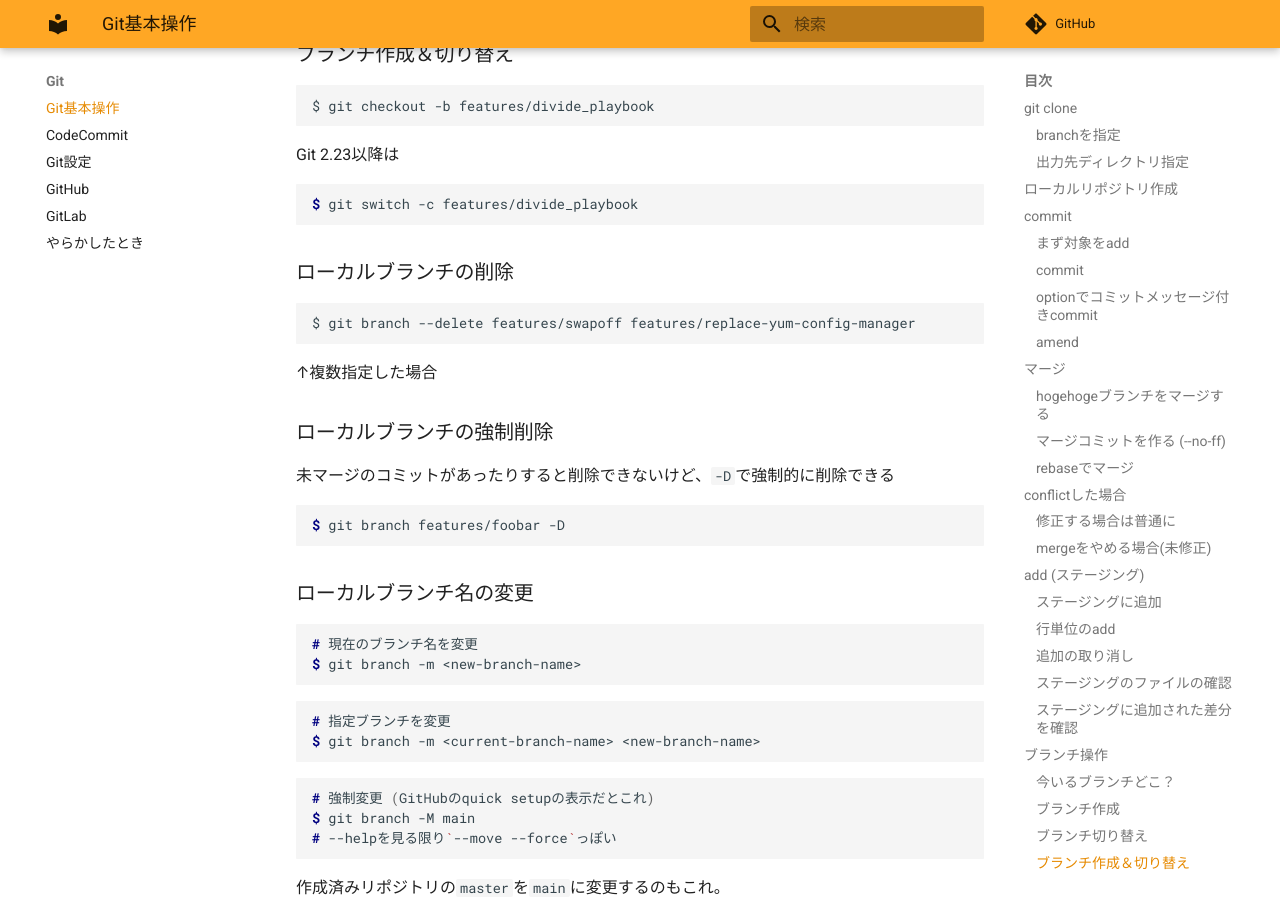
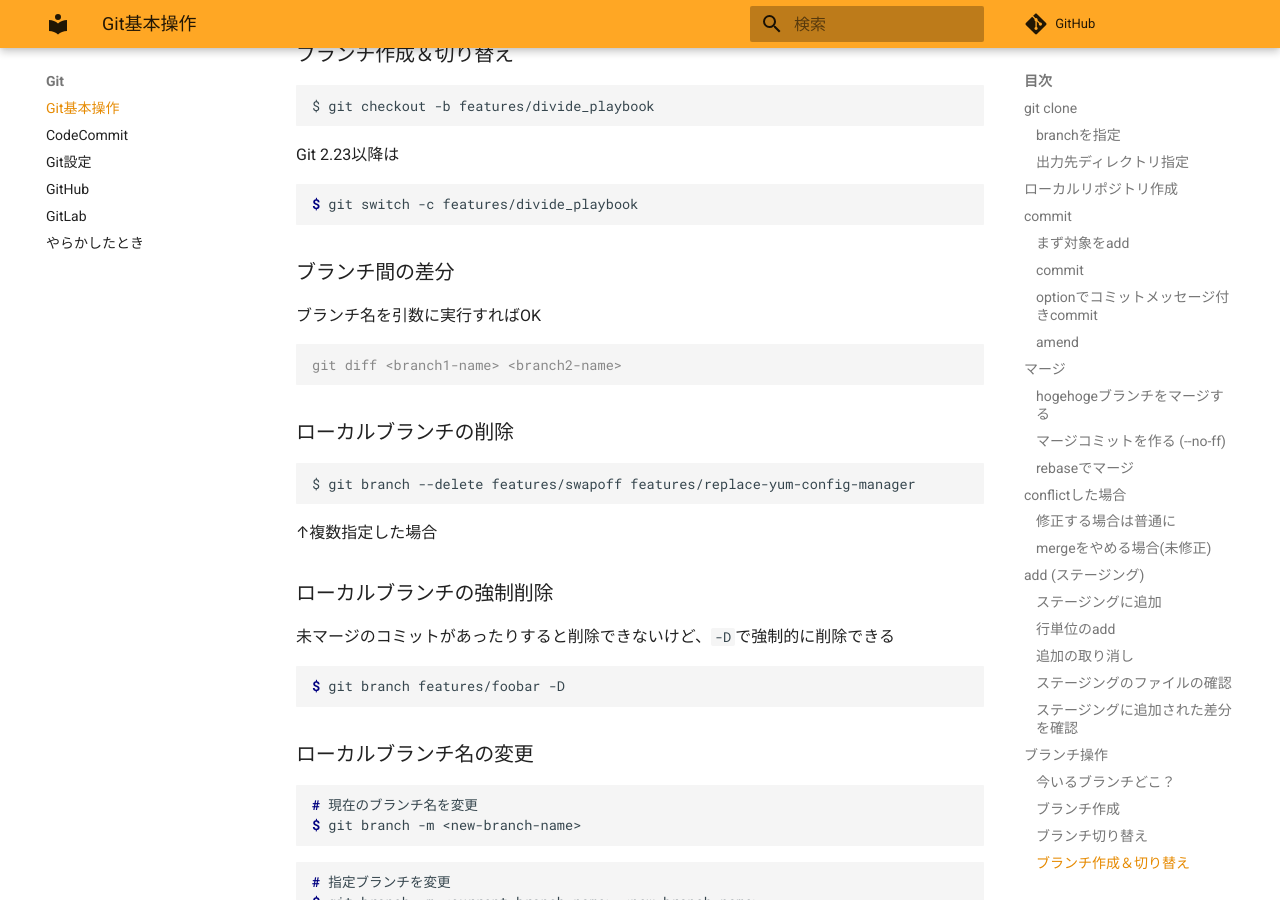
Before and after one commit to zaki-lknr/docs, an MkDocs documentation site: the page built from docs/Git/index.md, in a window 1280 px wide and 900 px high, scrolled down 5038 px. Built offline with MkDocs 1.6.1 and Material for MkDocs 9.7.7, drawn with Linux system fonts in a browser that asks for light colours; comment, search, counter and statistics services are not loaded; some of the changed text lies outside the part shown.

Commit message:
add: git: ブランチ間のdiff

````diff
--- a/docs/Git/index.md
+++ b/docs/Git/index.md
@@ -244,6 +244,14 @@ Git 2.23以降は
 
 ```console
 $ git switch -c features/divide_playbook
+```
+
+### ブランチ間の差分
+
+ブランチ名を引数に実行すればOK
+
+```console
+git diff <branch1-name> <branch2-name>
 ```
 
 ### ローカルブランチの削除
@@ -497,6 +505,14 @@ M       docs/Ansible/directives.md
 
 ## 差分
 
+### ブランチ間の差分
+
+ブランチ名を引数に実行すればOK
+
+```console
+git diff <branch1-name> <branch2-name>
+```
+
 ### whitespace無視
 
 ```console
````
